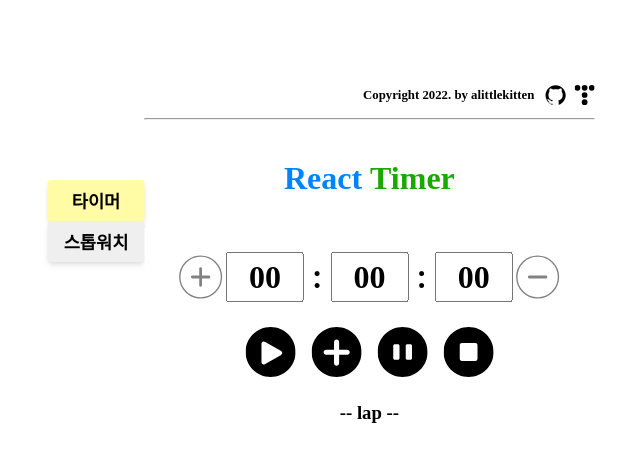
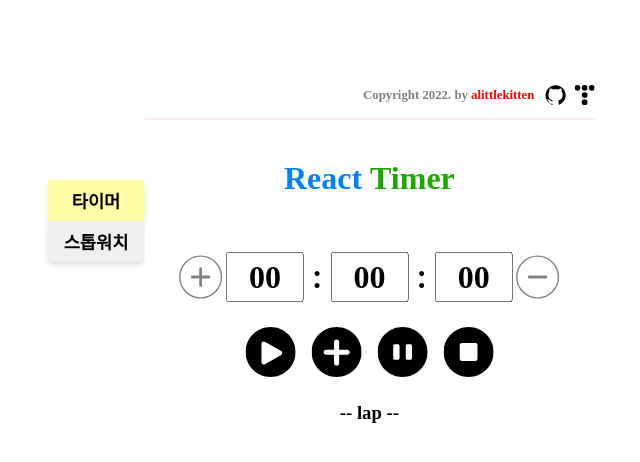
Before and after one commit to alittlekitten/SsocoTimer, a React (Create React App) app: page / in a window 1280 px wide. Shown: the top 462 px of the page, without its empty margins (319-959 px from the left). Built offline with nearby package versions, Linux system fonts and the light colour scheme; a web font is replaced by a local one.

Commit message:
💄 버튼 UX 개선
더 이상 특정 버튼의 크기 변경으로 인해 미치는 다른 요소의 위치 값의 변화가 생기지 않습니다.

transform과 transition효과를 전체에 적용하여 보다 부드럽게 동작할 수 있도록 UX를 개선하였습니다.

```diff
--- a/src/components/Copyright.jsx
+++ b/src/components/Copyright.jsx
@@ -7,13 +7,17 @@ const Copyright = () => {
   return (
     <div>
       <div css={main}>
-        <span className="copyright">Copyright 2022. by alittlekitten</span>
+        <span className="copyright">
+          Copyright 2022. by <span className="github-id">alittlekitten</span>
+        </span>
         <div className="icons">
           <Github className="github" />
           <Tistory className="tistory" />
         </div>
       </div>
-      <hr />
+      <div css={hr}>
+        <hr />
+      </div>
     </div>
   );
 };
@@ -27,11 +31,16 @@ const main = css`
   font-family: "HSYuji-Regular";
   font-weight: 600;
   font-size: 0.8rem;
+  color: #7f7f7f;
   height: 30px;
 
   .copyright {
     position: absolute;
     right: 60px;
+
+    .github-id {
+      color: red;
+    }
   }
 
   .icons {
@@ -44,16 +53,17 @@ const main = css`
       margin-left: 0.5rem;
     }
 
-    .github:hover {
-      width: 24px;
-      height: 24px;
-      fill: red;
-    }
-
+    .github:hover,
     .tistory:hover {
-      width: 22px;
-      height: 22px;
+      transform: scale(1.1, 1.1);
+      transition: all ease 0.3s;
       fill: red;
     }
   }
 `;
+
+const hr = css`
+  hr {
+    border: solid 1px #f9eded;
+  }
+`;
--- a/src/components/Stopwatch.jsx
+++ b/src/components/Stopwatch.jsx
@@ -166,8 +166,8 @@ const playContainer = (props) => css`
   .lap:hover,
   .pause:hover,
   .stop:hover {
-    width: 52px;
-    height: 52px;
+    transform: scale(1.04, 1.04);
+    transition: all ease 0.1s;
     fill: red;
   }
 `;
--- a/src/components/Timer.jsx
+++ b/src/components/Timer.jsx
@@ -300,6 +300,12 @@ const watchContainer = css`
     font-size: 2rem;
   }
 
+  .plus:hover,
+  .minus:hover {
+    transform: scale(1.04, 1.04);
+    transition: all ease 0.1s;
+  }
+
   .plus:hover {
     fill: #bcfcff;
   }
@@ -323,27 +329,19 @@ const playContainer = (props) => css`
     fill: ${props.status === "play" ? "red" : "black"};
   }
 
-  .play:hover {
-    width: 52px;
-    height: 52px;
-    fill: red;
+  .play,
+  .lap,
+  .pause,
+  .stop {
+    cursor: pointer;
   }
 
-  .lap:hover {
-    width: 52px;
-    height: 52px;
-    fill: red;
-  }
-
-  .pause:hover {
-    width: 52px;
-    height: 52px;
-    fill: red;
-  }
-
+  .play:hover,
+  .lap:hover,
+  .pause:hover,
   .stop:hover {
-    width: 52px;
-    height: 52px;
+    transform: scale(1.04, 1.04);
+    transition: all ease 0.1s;
     fill: red;
   }
 `;
```
